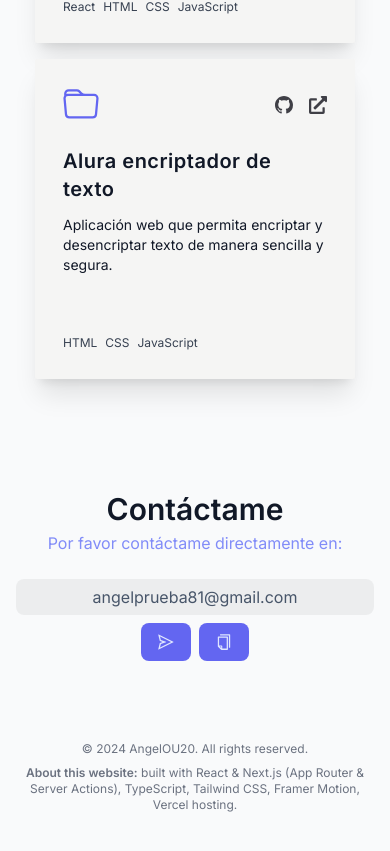
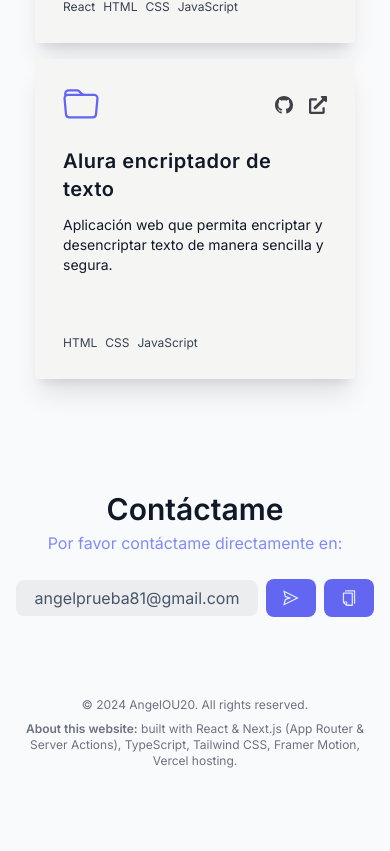
Before and after one commit to AngelOU20/portfolio-website, a Next.js app: page / in a window 390 px wide. Shown: the part 7444-8295 px from the top of the page. After the commit the page ends 8253 px from the top, so only its background shows below. Built offline with nearby package versions, Linux system fonts and the light colour scheme.

Commit message:
refactor: implement aria-label

```diff
--- a/components/contact/Contact.tsx
+++ b/components/contact/Contact.tsx
@@ -1,6 +1,6 @@
 'use client';
 
-import React, { useState } from 'react';
+import { useState } from 'react';
 import { SectionHeading } from '../section/SectionHeading';
 import { useSectionInView } from '@/hooks';
 import { AiOutlineSend, AiOutlineCopy } from 'react-icons/ai';
@@ -27,12 +27,13 @@ export function Contact() {
       <SectionHeading>{contactTitle}</SectionHeading>
       <SectionSubHeading>{contactSubTitle}</SectionSubHeading>
 
-      <div className="flex gap-2 flex-wrap items-center justify-center sm:flex-nowrap">
+      <div className="flex gap-2 flex-nowrap items-center justify-center sm:flex-nowrap">
         <input
           type="text"
           disabled
           value={email}
           className="bg-black/5 dark:bg-white/95 w-full py-1.5 px-3 rounded-lg grid place-items-center text-slate-600 dark:text-slate-950"
+          aria-label="email"
         />
         <div className="flex gap-2 ">
           <div className="relative group/tooltip">
@@ -41,6 +42,7 @@ export function Contact() {
               target="_blank"
               rel="noreferrer"
               className="flex py-2.5 px-4 rounded-lg bg-indigo-500 hover:bg-opacity-80 hover:dark:bg-opacity-90 text-indigo-100 dark:bg-white/10 dark:text-gray-50"
+              aria-label="Send a message to my e-mail"
             >
               <AiOutlineSend className="text-lg" />
             </a>
@@ -52,6 +54,7 @@ export function Contact() {
             <button
               onClick={handleCopy}
               className="flex py-2.5 px-4 rounded-lg bg-indigo-500 hover:bg-opacity-80 hover:dark:bg-opacity-90 text-indigo-100 dark:bg-white/10 dark:text-gray-50"
+              aria-label={copyClipboard === true ? 'Email copied' : 'Copy email'}
             >
               <AiOutlineCopy className="text-lg" />
             </button>
--- a/components/intro/Introduction.tsx
+++ b/components/intro/Introduction.tsx
@@ -81,6 +81,7 @@ export function Introduction() {
         <Link
           className="group bg-gray-900 text-white px-7 py-3 flex items-center gap-2 rounded-full outline-none focus:scale-105 hover:scale-105 hover:bg-gray-950 active:scale-100 transition dark:bg-gray-950 dark:border-black/5"
           href="#contacto"
+          aria-label="Contact me"
         >
           {homePageContent.contactButtonText}
           <BsArrowRight className="opacity-75 group-hover:translate-x-1 transition" />
@@ -89,6 +90,7 @@ export function Introduction() {
           className="group bg-white text-gray-900 px-7 py-3 flex items-center gap-2 rounded-full outline-none focus:scale-105 hover:scale-105 active:scale-100 transition cursor-pointer border border-black/5 dark:bg-white/10 dark:text-white/80"
           href="/CV_Julio_Ucharima_Ortiz.pdf"
           download={true}
+          aria-label="Download CV"
         >
           {homePageContent.downloadCVButtonText}
           <HiDownload className="opacity-75 group-hover:animate-bounce transition" />
@@ -99,6 +101,7 @@ export function Introduction() {
             href={socialmedia.href}
             target="_blank"
             className="bg-white text-lg text-gray-700 p-4 flex items-center gap-2 rounded-full outline-none focus:scale-[1.15] hover:scale-[1.15] hover:text-gray-950 active:scale-105  transition cursor-pointer border border-black/5 dark:bg-white/10 dark:text-white/80 dark:hover:text-gray-100"
+            aria-label={`Link to ${socialmedia.name}`}
           >
             {socialmedia.icon}
           </a>
```
